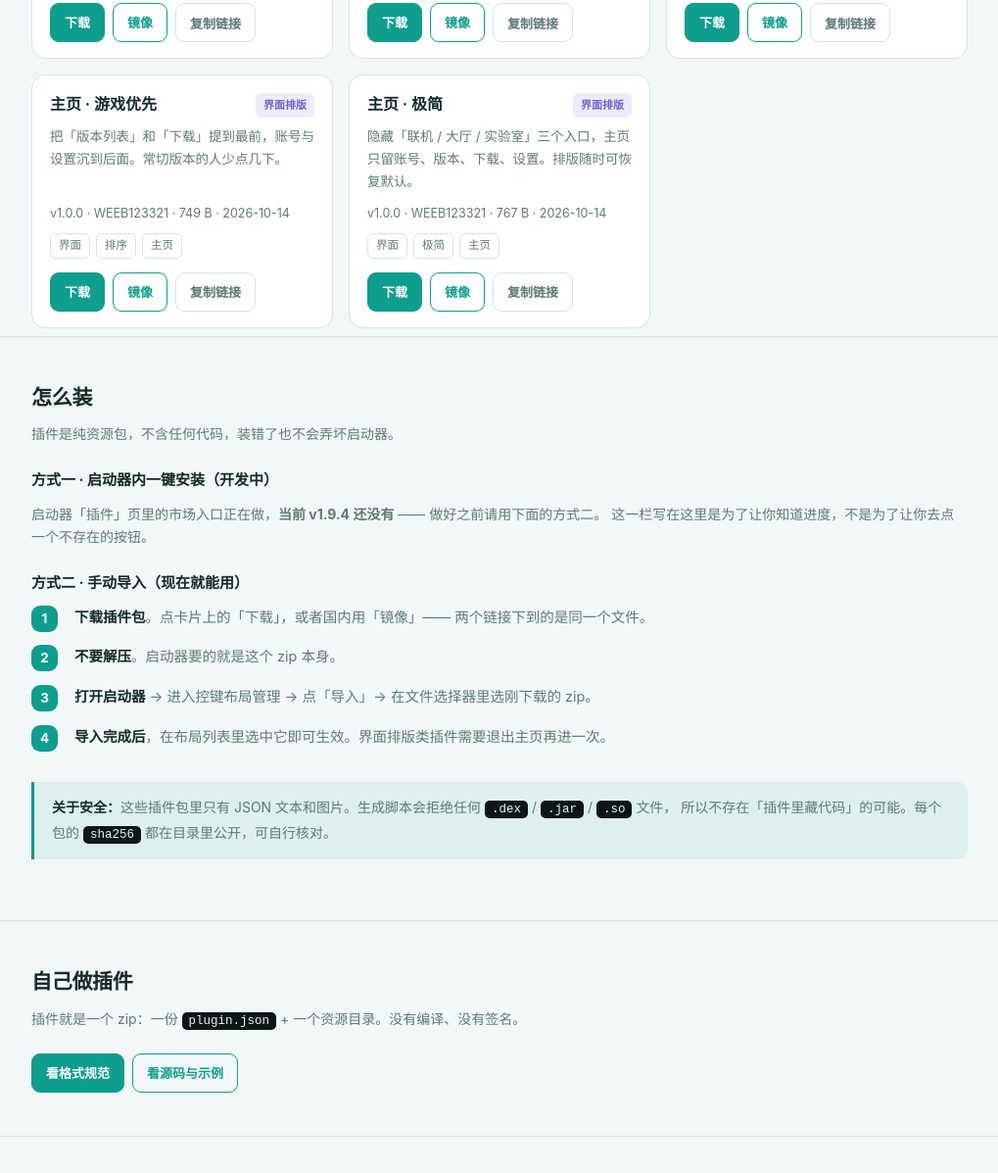
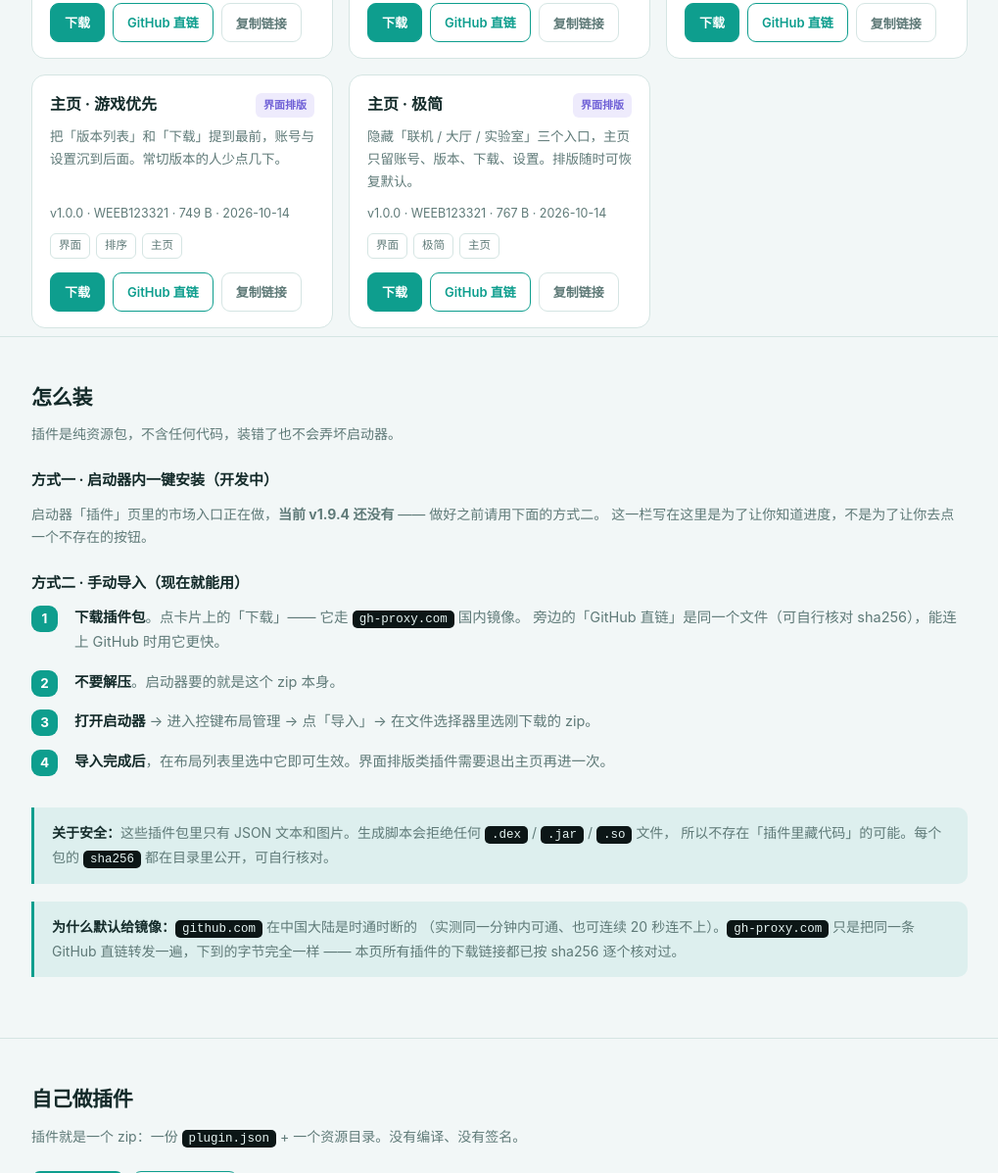
Before and after one commit to WEEB123321/QCL-Plugins, a plain HTML site: page index.html in a window 1280 px wide. Shown: the part 514-1711 px from the top of the page at 98% size, without its empty margins (130-1149 px from the left). Drawn offline with Linux system fonts and the light colour scheme.

Commit message:
网页：下载按钮改为 gh-proxy 镜像优先
github.com 在中国大陆时通时断（实测同一分钟内可通、也可连续 20 秒连不上），
而 gh-proxy.com 稳定 200 且字节与直链完全一致（已逐个核对 sha256）。
直链保留为次要按钮。

同时补 .gitignore：忽略 dist/ 与发布过程中的 _*.json 临时文件。

```diff
--- a/index.html
+++ b/index.html
@@ -216,7 +216,8 @@
 
     <h3 style="font-size:15px;margin:22px 0 10px">方式二 · 手动导入（现在就能用）</h3>
     <ol class="steps">
-      <li><b>下载插件包</b>。点卡片上的「下载」，或者国内用「镜像」—— 两个链接下到的是同一个文件。</li>
+      <li><b>下载插件包</b>。点卡片上的「下载」—— 它走 <code class="inline">gh-proxy.com</code> 国内镜像。
+        旁边的「GitHub 直链」是同一个文件（可自行核对 sha256），能连上 GitHub 时用它更快。</li>
       <li><b>不要解压</b>。启动器要的就是这个 zip 本身。</li>
       <li><b>打开启动器</b> → 进入控键布局管理 → 点「导入」→ 在文件选择器里选刚下载的 zip。</li>
       <li><b>导入完成后</b>，在布局列表里选中它即可生效。界面排版类插件需要退出主页再进一次。</li>
@@ -226,6 +227,13 @@
       <b>关于安全：</b>这些插件包里只有 JSON 文本和图片。生成脚本会拒绝任何
       <code class="inline">.dex</code> / <code class="inline">.jar</code> / <code class="inline">.so</code> 文件，
       所以不存在「插件里藏代码」的可能。每个包的 <code class="inline">sha256</code> 都在目录里公开，可自行核对。
+    </div>
+
+    <div class="warn">
+      <b>为什么默认给镜像：</b><code class="inline">github.com</code> 在中国大陆是时通时断的
+      （实测同一分钟内可通、也可连续 20 秒连不上）。<code class="inline">gh-proxy.com</code>
+      只是把同一条 GitHub 直链转发一遍，下到的字节完全一样 —— 本页所有插件的下载链接都已按
+      sha256 逐个核对过。
     </div>
   </div>
 </section>
@@ -333,9 +341,9 @@
           ' · ' + esc(p.updatedAt || '') + '</div>' +
         (tags ? '<div class="tags">' + tags + '</div>' : '') +
         '<div class="actions">' +
-          '<a class="act primary" href="' + esc(dl.url) + '">下载</a>' +
-          '<a class="act" href="' + esc(dl.mirror) + '">镜像</a>' +
-          '<button class="act plain" data-copy="' + esc(dl.url) + '">复制链接</button>' +
+          '<a class="act primary" href="' + esc(dl.mirror) + '">下载</a>' +
+          '<a class="act" href="' + esc(dl.url) + '">GitHub 直链</a>' +
+          '<button class="act plain" data-copy="' + esc(dl.mirror) + '">复制链接</button>' +
         '</div>' +
       '</div>';
   }
```
Also changed, not shown: 1 other file.
